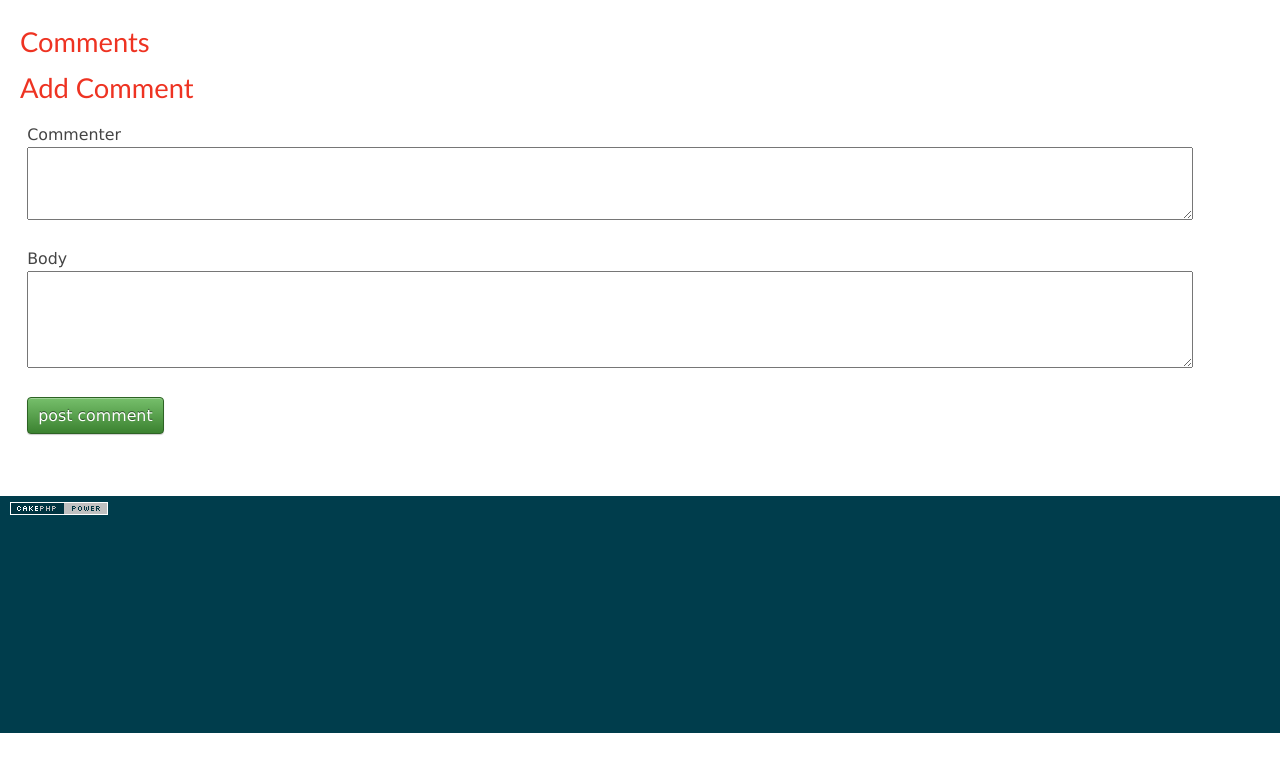
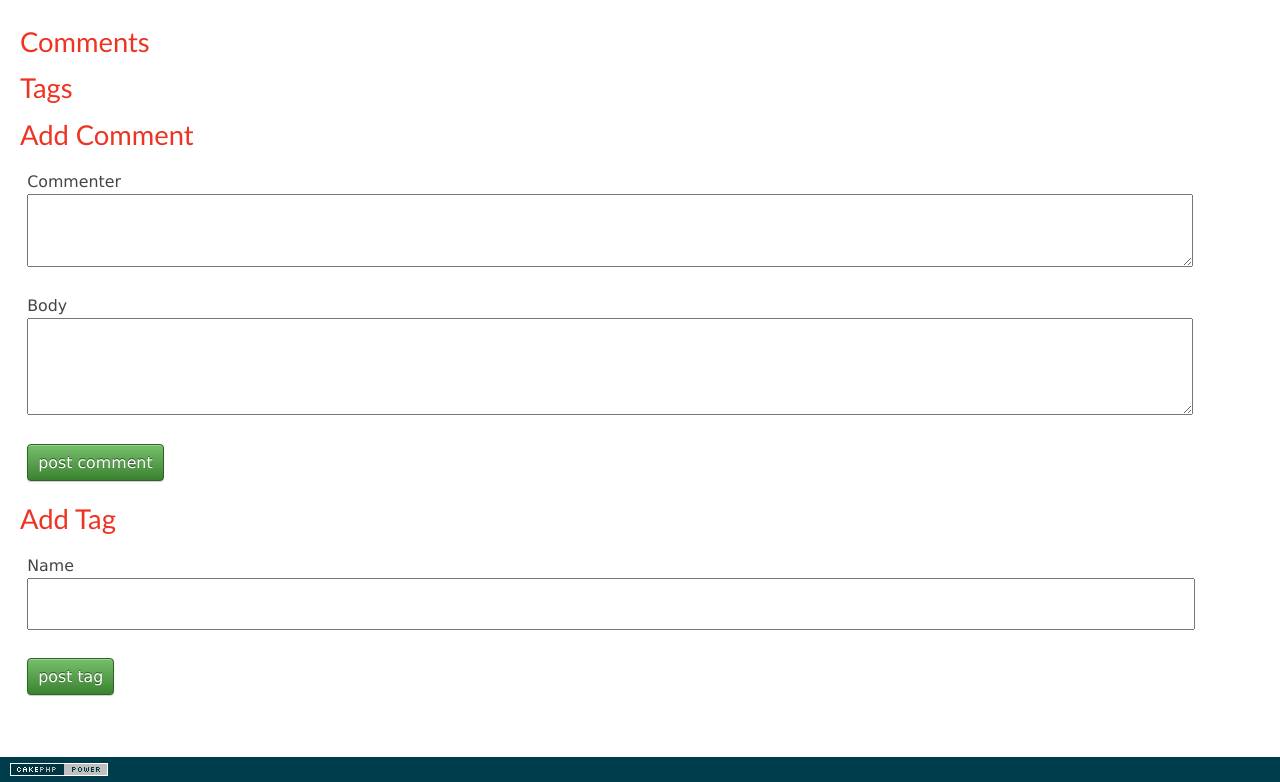
Before and after one commit to SaitoToshinori/blog, a CakePHP app: the page made by app/View/Posts/view.ctp in a window 1280 px wide. Shown: the part 67-849 px from the top of the page. Before the commit the page ends 800 px from the top, so only its background shows below. Run offline with PHP 8.4 and a stand-in for CakePHP, Linux system fonts and the light colour scheme; the template is opened without the code that fills it, so the values that code supplies are empty; form fields are guessed from the names that the template uses; some libraries are stand-ins or nearby versions.

Commit message:
タグ機能作成

```diff
--- a/app/View/Posts/view.ctp
+++ b/app/View/Posts/view.ctp
@@ -4,14 +4,29 @@
 
 <h2>Comments</h2>
 <ul>
-<?php foreach ($post['Comment'] as $comment): ?>
-
+<?php foreach ((array)$post['Comment'] as $comment): ?>
 
 <li id="comment_<?php echo h($comment['id']); ?>">
-<?php echo h($comment['body']) ?> by <?php echo h($comment['commenter']); ?>
+<?php echo $comment['body'] ?> by <?php echo h($comment['commenter']); ?>
 <?php
     echo $this->Html->link('削除', '#', array('class'=>'delete', 'data-comment-id'=>$comment['id']));
 ?>
+</li>
+<?php endforeach; ?>
+</ul>
+
+<h2>Tags</h2>
+<ul>
+<?php foreach ((array)$post['Tag'] as $tag): ?>
+
+<li id="tag_<?php echo h($tag['name']); ?>">
+<?php echo $this->Html->link(h($tag['name']),'/tags/view/'.$tag['id']) ?>
+
+<?php
+    echo $this->Html->link('削除', '#', array('class'=>'delete', 'data-tag-id'=>$tag['id']));
+?>
+
+
 </li>
 <?php endforeach; ?>
 </ul>
@@ -22,8 +37,16 @@
 echo $this->Form->create('Comment', array('action'=>'add'));
 echo $this->Form->input('commenter');
 echo $this->Form->input('body', array('rows'=>3));
-echo $this->Form->input('Comment.post_id', array('type'=>'hidden', 'value'=>$post['Post']['id']));
+echo $this->Form->input('Comment.post_id', array('type'=>'hidden', 'value'=>$this->request->params['id']));
 echo $this->Form->end('post comment');
+?>
+
+<h2>Add Tag</h2>
+<?php
+echo $this->Form->create('Tag', array('action'=>'add'));
+echo $this->Form->input('name');
+echo $this->Form->input('PostsTag.post_id', array('type'=>'hidden', 'value'=>$post['Post']['id']));
+echo $this->Form->end('post tag');
 ?>
 
 <script>
@@ -38,3 +61,16 @@ $(function() {
     });
 });
 </script>
+
+<script>
+$(function() {
+    $('a.delete').click(function(e) {
+        if (confirm('sure?')) {
+            $.post('/blog/tags/delete/'+$(this).data('tag-id'), {}, function(res) {
+                $('#comment_'+res.id).fadeOut();
+            }, "json");
+        }
+        return false;
+    });
+});
+</script>
```
